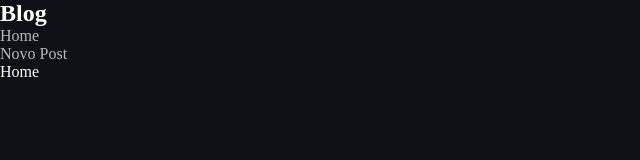
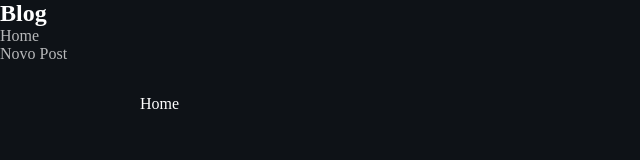
Before and after one commit to WilliamSilvaOliveiraa/axios-crud, a React (Vite) app: page / in a window 1280 px wide. Shown: the top 160 px of the page, without its empty margins (0-640 px from the left). Built offline with nearby package versions, Linux system fonts and the light colour scheme; a web font is replaced by a local one.

Commit message:
style(App.css)

```diff
--- a/src/App.css
+++ b/src/App.css
@@ -0,0 +1,6 @@
+.container {
+  max-width: 1000px;
+  height: 100vh;
+  margin: 2rem auto;
+  padding: 0 2rem;
+}
--- a/src/App.jsx
+++ b/src/App.jsx
@@ -6,7 +6,7 @@ function App() {
   return (
     <div className="App">
       <NavBar />
-      <div className="Container">
+      <div className="container">
         <Outlet />
       </div>
     </div>
--- a/src/components/NavBar.jsx
+++ b/src/components/NavBar.jsx
@@ -1,5 +1,6 @@
 import React from "react";
 import { Link } from "react-router-dom";
+import "./NavBar.css";
 
 const NavBar = () => {
   return (
```
Also changed, not shown: src/components/NavBar.css (added).
